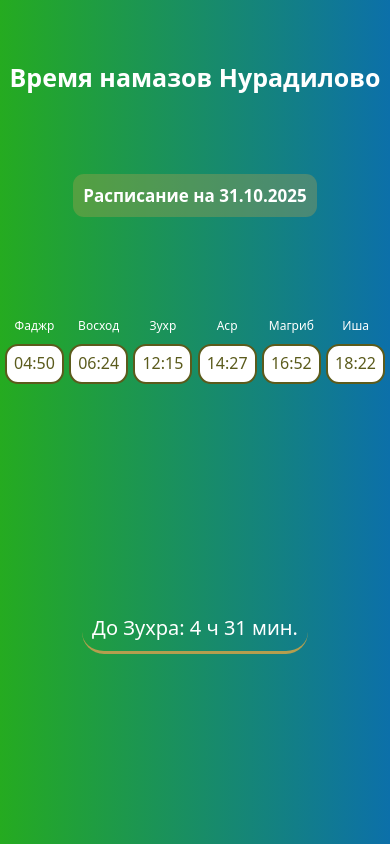
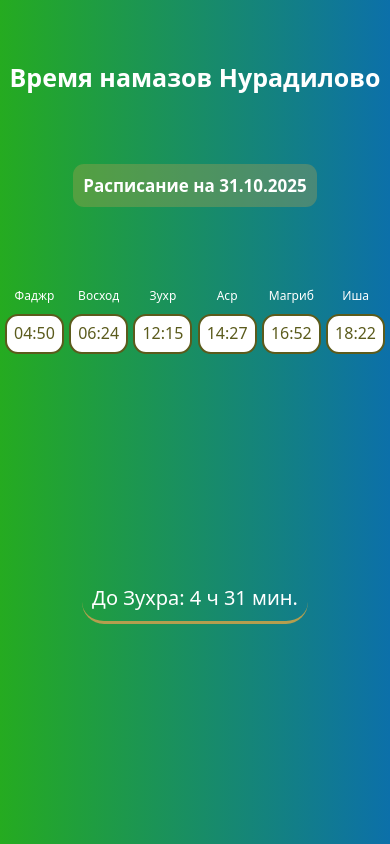
Before and after one commit to HamzatRash/kogdanamaz, a plain HTML site: page index.html in a window 390 px wide. Drawn offline with Linux system fonts and the light colour scheme.

Commit message:
Update style.css

```diff
--- a/style.css
+++ b/style.css
@@ -146,14 +146,14 @@ td {
     }
 
     h3{
-        margin: 40px 0px 5px;
+        margin: 30px 0px 5px;
         font-size: 17px;
     }
 
     dl{
         gap: 2px;
         max-width: 100%;
-        margin: 95px 5px 100px;
+        margin: 75px 5px 100px;
         justify-content: space-between;
     }
     dt{
```
